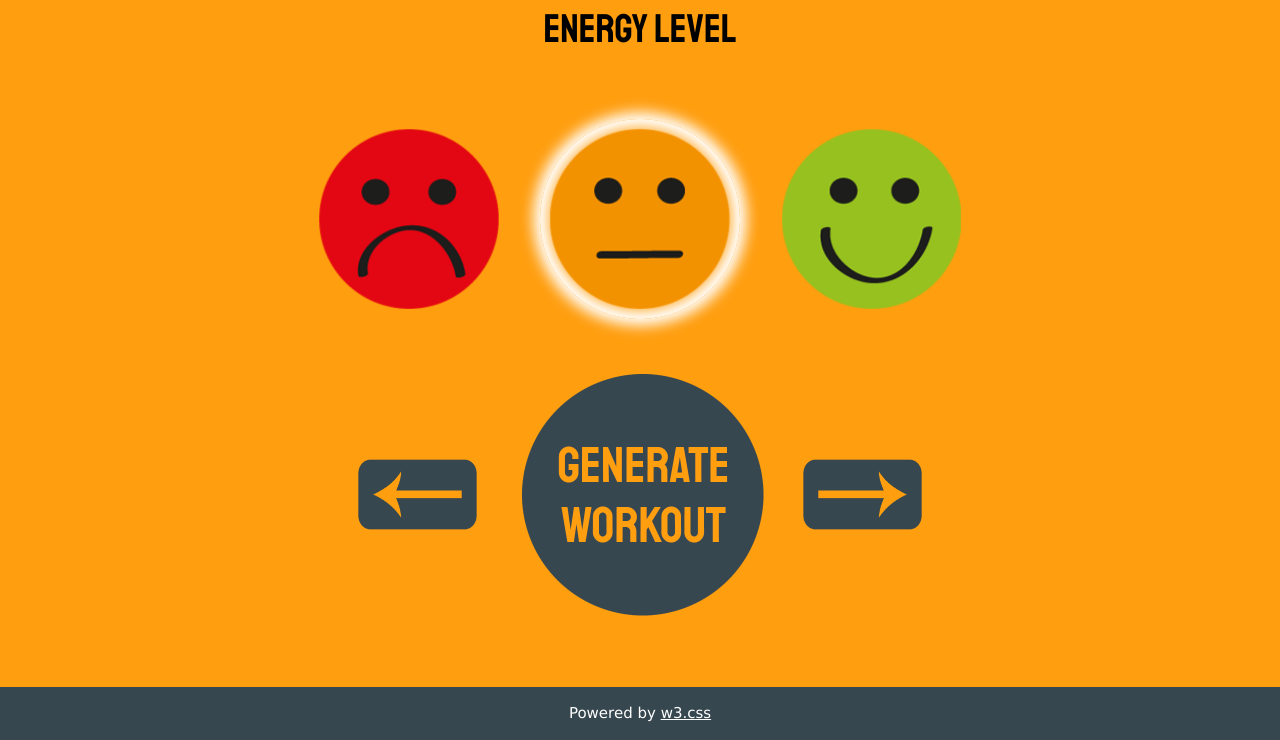
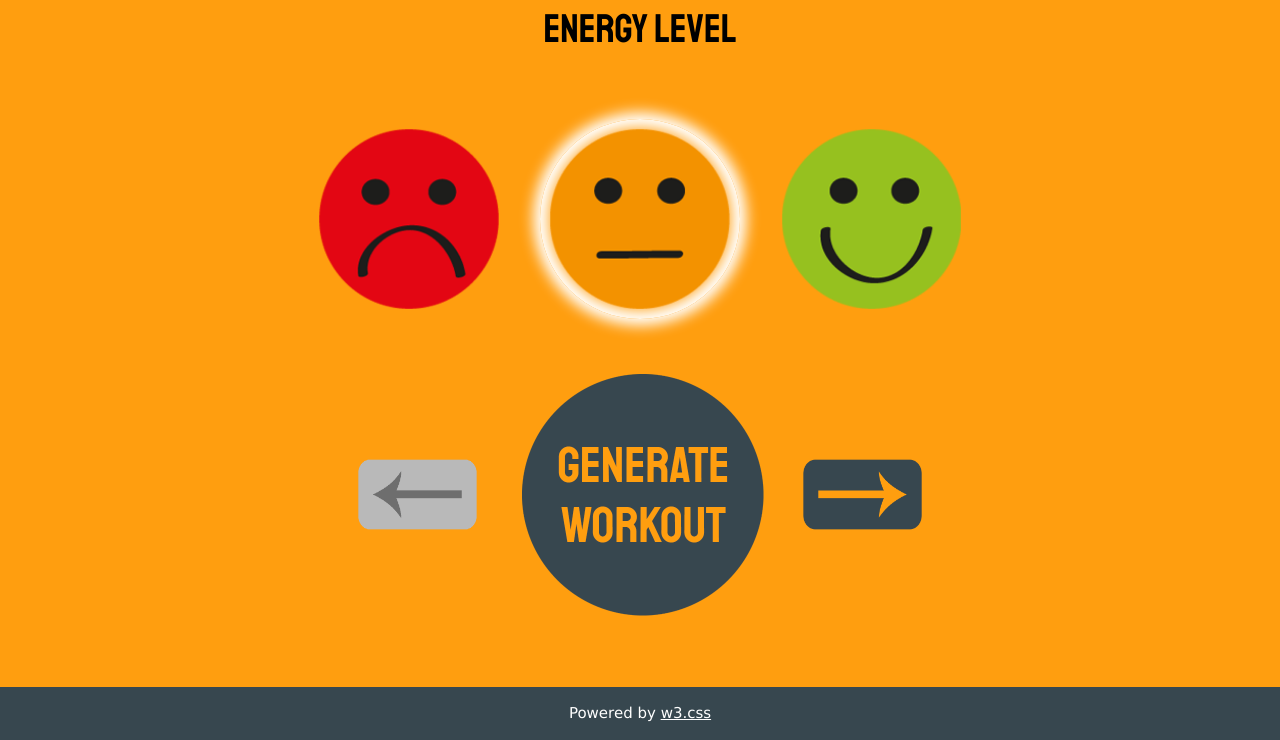
Before and after one commit to NaomiHYNg/DCPNN-c4920project, a Flask app: page / in a window 1280 px wide. Shown: the part 161-901 px from the top of the page. Run offline with Flask 2, Linux system fonts and the light colour scheme.

Commit message:
minor fix on arrow visual

```diff
--- a/templates/home.html
+++ b/templates/home.html
@@ -96,7 +96,7 @@
             <div class="Menu">
                 <div class="generate w3-container w3-center">
                         <input type="hidden" name="username" value={{ username }}>
-                        <a href="#" onclick="nextOption('energy')"><img id="prev" src="/static/images/arrow.png" style="transform: scaleX(-1);width:125px;height:75px;margin-right:30px"></a>
+                        <a href="#" onclick="nextOption('energy')"><img id="prev" src="/static/images/arrowDisabled.png" style="transform: scaleX(-1);width:125px;height:75px;margin-right:30px"></a>
                         <input type="image" name="generate" src="/static/images/generate.png" onmouseover="hover(this);" onmouseout="unhover(this);" border="0" alt="Generate" style="vertical-align:middle;width:250px;height:250px;outline:none;border-radius: 80%;">
                         <a href="#" onclick="nextOption('muscle')"><img id="next" src="/static/images/arrow.png" style="width:125px;height:75px;margin-left:30px"></a>
                 </div>
```
